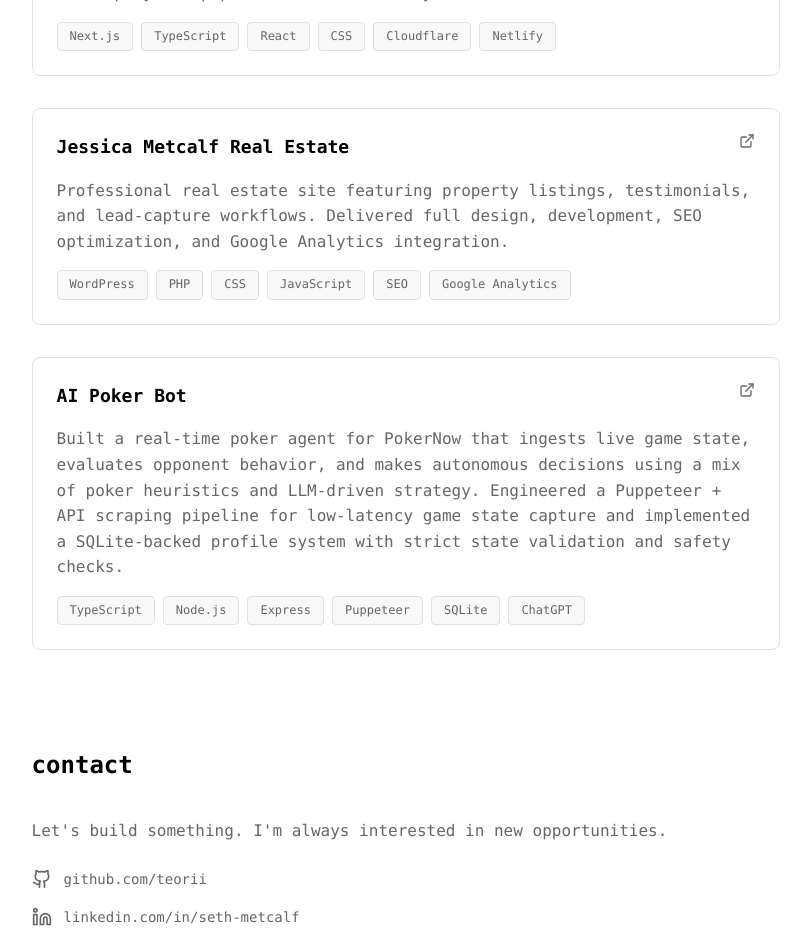
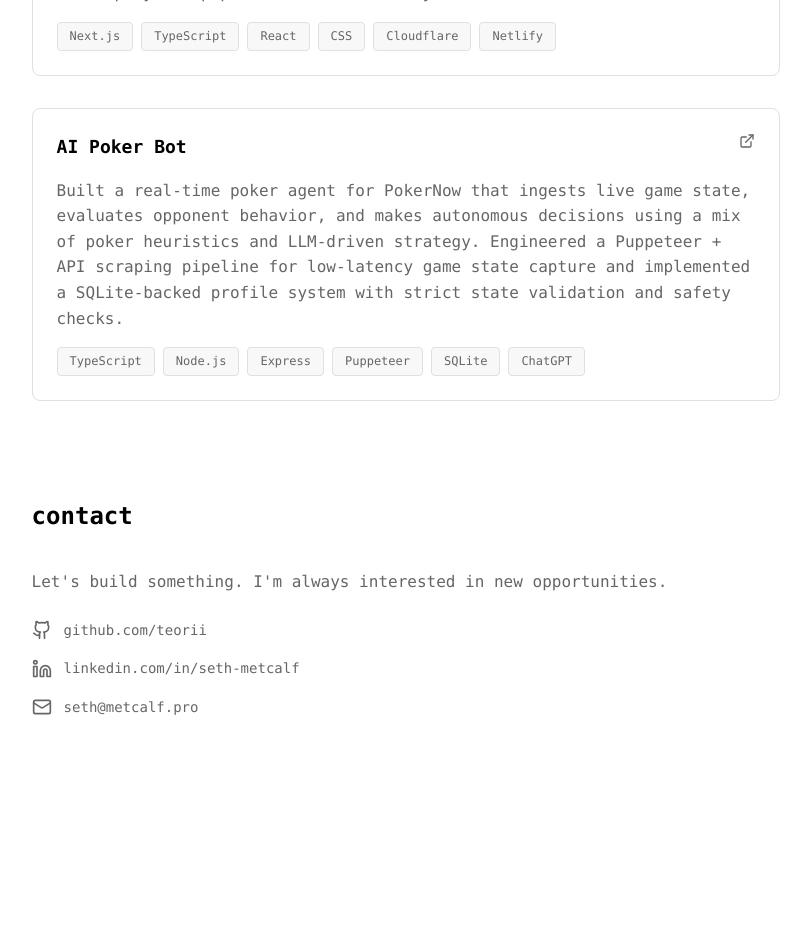
Before and after one commit to teorii/sethnijsmetcalf, a React (Vite) app: page / in a window 1280 px wide. Shown: the part 2940-3870 px from the top of the page, without its empty margins (94-905 px from the left). After the commit the page ends 3706 px from the top, so only its background shows below. Built offline with nearby package versions, Linux system fonts and the light colour scheme.

Commit message:
commented out jm project

```diff
--- a/src/App.jsx
+++ b/src/App.jsx
@@ -102,12 +102,12 @@ function App() {
       tech: ["Next.js", "TypeScript", "React", "CSS", "Cloudflare", "Netlify"],
       link: "https://dcgpros.com"
     },
-    {
-      title: "Jessica Metcalf Real Estate",
-      description: "Professional real estate site featuring property listings, testimonials, and lead-capture workflows. Delivered full design, development, SEO optimization, and Google Analytics integration.",
-      tech: ["WordPress", "PHP", "CSS", "JavaScript", "SEO", "Google Analytics"],
-      link: "http://jessicasellshomes.com/"
-    },
+    // {
+    //   title: "Jessica Metcalf Real Estate",
+    //   description: "Professional real estate site featuring property listings, testimonials, and lead-capture workflows. Delivered full design, development, SEO optimization, and Google Analytics integration.",
+    //   tech: ["WordPress", "PHP", "CSS", "JavaScript", "SEO", "Google Analytics"],
+    //   link: "http://jessicasellshomes.com/"
+    // },
     {
       title: "AI Poker Bot",
       description: "Built a real-time poker agent for PokerNow that ingests live game state, evaluates opponent behavior, and makes autonomous decisions using a mix of poker heuristics and LLM-driven strategy. Engineered a Puppeteer + API scraping pipeline for low-latency game state capture and implemented a SQLite-backed profile system with strict state validation and safety checks.",
```
